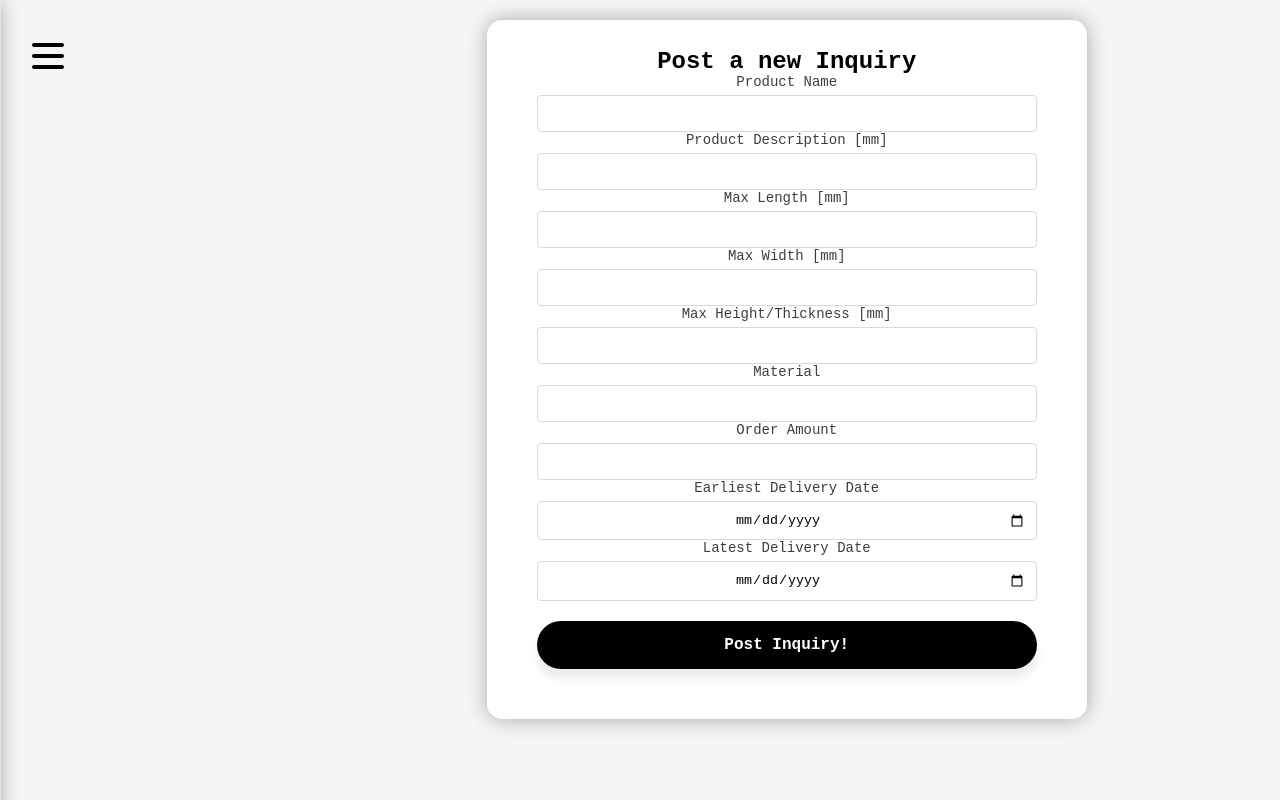
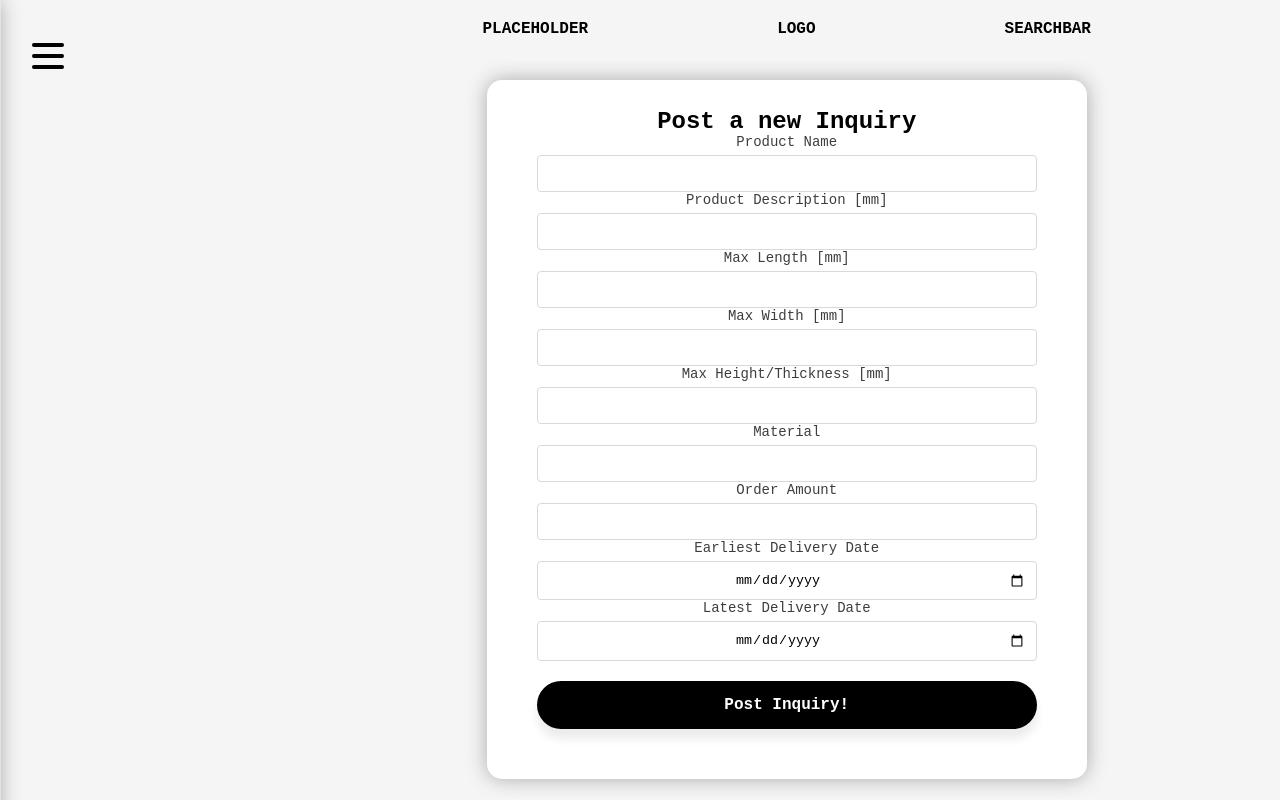
Before and after one commit to Roman-devs/toolio, a React (Create React App) app in the folder frontend/: page /newInquiry in a window 1280 px wide. Built offline with nearby package versions, Linux system fonts and the light colour scheme; no server answers.

Commit message:
Fixed Top Bar behaviour. Now always fixed on top

```diff
--- a/frontend/src/components/TopBar.js
+++ b/frontend/src/components/TopBar.js
@@ -16,10 +16,10 @@ const TopBarContainer = styled.div`
   display: flex;
   flex-direction: row;
   justify-content: space-evenly;
-  align-items: center;
+  width: 100%;
 
-  width: 100%;
-  height: 17rem;
+  padding-top: 1.25rem;
+  height: 2.5rem;
 
   font-family: "Courier New", arial, sans-serif;
 
--- a/frontend/src/pages/CreateNewInquiry.js
+++ b/frontend/src/pages/CreateNewInquiry.js
@@ -4,32 +4,36 @@ import React, {useEffect, useState} from "react";
 import BurgerMenu from "../components/BurgerMenu";
 import styled from "styled-components/macro";
 import InquiryList from "../components/InquiryList";
+import TopBar from "../components/TopBar";
 
 
-export default function CreateNewInquiry(){
+export default function CreateNewInquiry() {
     const [inquiries, setInquiries] = useState([])
 
-    useEffect(()=>{
+    useEffect(() => {
         getInquiries()
             .then(setInquiries)
             .catch((error) => console.error(error))
-    },[])
+    }, [])
 
     const addNewInquiry = (inquiry) => {
         postInquiry(inquiry)
-            .then((newInquiry)=>{
+            .then((newInquiry) => {
                 const updatedInquiries = [...inquiries, newInquiry]
                 setInquiries(updatedInquiries);
-            }) .catch((error) => console.error(error))
+            }).catch((error) => console.error(error))
     }
 
-    return(
+    return (
         <PageLayoutContainer>
             <BurgerMenu/>
-            <ItemContainer>
-                <FormReactHookCreateNewInquiry onAdd={addNewInquiry}/>
-            </ItemContainer>
-            {/*<FormReactHookCreateNewInquiry onAdd={addNewInquiry}/>*/}
+            <Content>
+                <TopBar/>
+                <ItemContainer>
+                    <FormReactHookCreateNewInquiry onAdd={addNewInquiry}/>
+                </ItemContainer>
+                {/*<FormReactHookCreateNewInquiry onAdd={addNewInquiry}/>*/}
+            </Content>
         </PageLayoutContainer>
     )
 }
@@ -43,8 +47,12 @@ const PageLayoutContainer = styled.div`
 `
 
 const ItemContainer = styled.div`
-  flex-grow: 0.1;
-  height: 100vh;
-  width: 100vw;
   overflow-y: scroll;
 `
+
+const Content = styled.div`
+  display: flex;
+  flex-direction: column;
+  width: 100vw;
+  height: 100vh
+`
--- a/frontend/src/pages/InquiryOverview.js
+++ b/frontend/src/pages/InquiryOverview.js
@@ -51,7 +51,8 @@ const InquiriesContainer = styled.div`
 
 const Content = styled.div`
   display: flex;
+  justify-content: space-evenly;
   flex-direction: column;
-  width: 100vw;
-  height: 100vh
+  width: 100%;
+  height: 100%;
 `
--- a/frontend/src/styling/CardStyling.js
+++ b/frontend/src/styling/CardStyling.js
@@ -29,7 +29,6 @@ export const ProductName = styled.div`
   padding-top: 10px;
   padding-right: 25px;
   padding-left: 25px;
-  height: auto;
   text-align: center;
   font-size: 0.85em;
   line-height: 85%;
@@ -59,7 +58,7 @@ export const ProductDimensionsWrapper = styled.div`
   justify-content: space-evenly;
   padding: 10px 25px 5px 25px;
   box-sizing: border-box;
-  // flex space between;
+   flex space between;
   font-size: 1em;
   h1{
     line-height: 100%;
@@ -71,7 +70,7 @@ export const ProductDimensionsWrapper = styled.div`
     margin-left: 5px;
   }
   p{
-    margin:0px;
+    margin:0;
   }
 `
 export const ProductDimension = styled.div`
```
Also changed, not shown: frontend/src/pages/CreateOffer.js (added).
